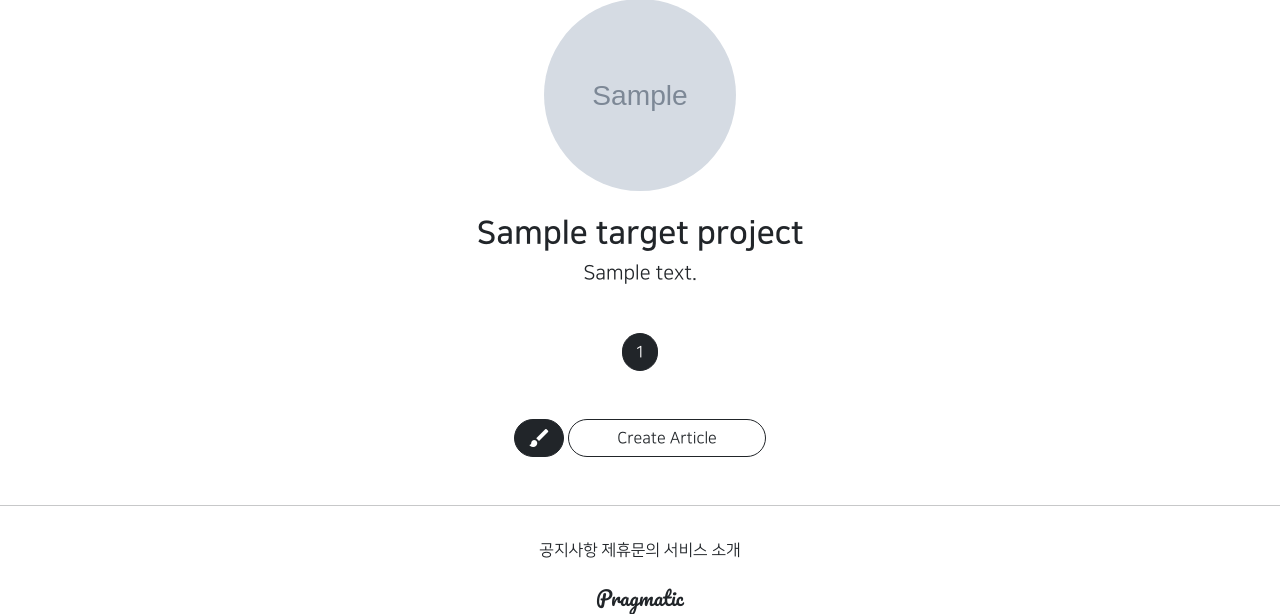
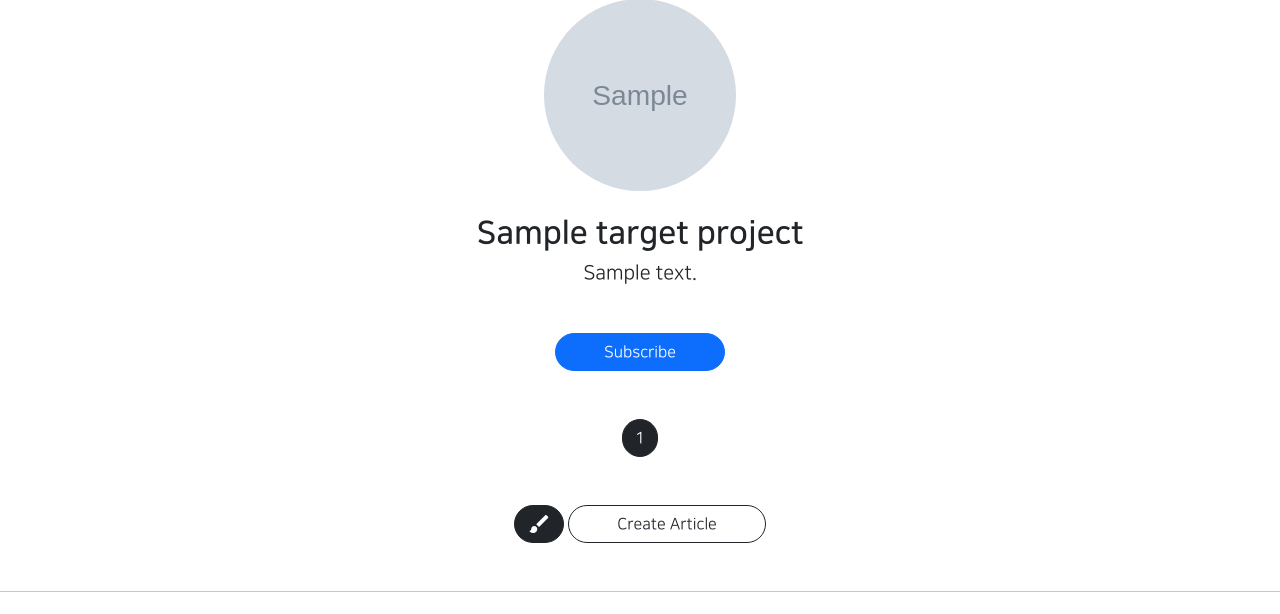
Before and after one commit to hanbitgoun/djangoproject_01, a Django app: template projectapp/templates/projectapp/detail.html in a window 1280 px wide. Shown: the part 242-856 px from the top of the page. Run offline with Django 3.2, Linux system fonts and the light colour scheme; the template is opened without the code that fills it: most values are stand-ins (such as "Sample title", 1, 10 or a date in 2020); grey boxes marked "Sample" are stand-in pictures.

Commit message:
20210819 subscribe_view_button

```diff
--- a/projectapp/templates/projectapp/detail.html
+++ b/projectapp/templates/projectapp/detail.html
@@ -15,6 +15,13 @@
 
     </div>
 
+    {# subscribe button #}
+    <div class="text-center">
+        <a href="{% url 'subscribeapp:subscribe' project_pk=target_project.pk %}"
+            class="btn btn-primary rounded-pill px-5">
+            Subscribe
+        </a>
+    </div>
 
     <div>
         {% include 'snippets/list_fragment.html' with article_list=object_list %}
--- a/subscribeapp/urls.py
+++ b/subscribeapp/urls.py
@@ -1,5 +1,10 @@
+from django.urls import path
 
+from subscribeapp.views import SubscriptionView
+
+app_name = 'subscribeapp'
 
 urlpatterns = [
+    path('subscribe/<int:project_pk>', SubscriptionView.as_view(), name='subscribe'),
 
 ]
```
Also changed, not shown: subscribeapp/views.py (+27 -0 lines).
